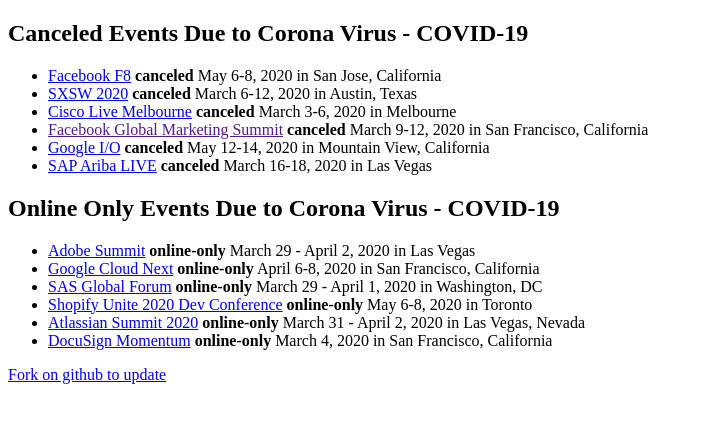
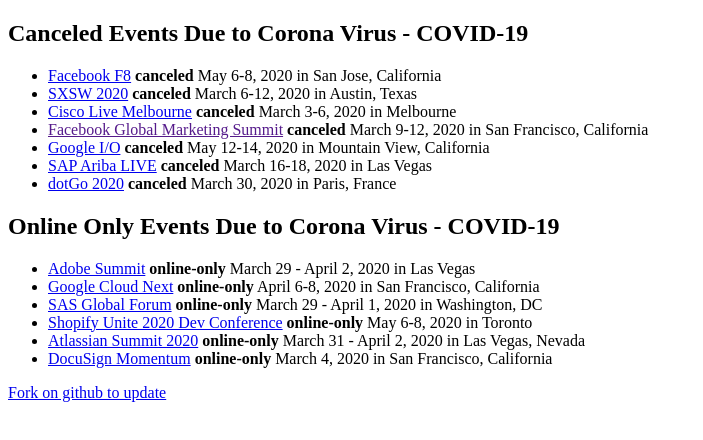
Before and after one commit to oguzbilgic/coronacanceled.com, a Next.js app: page / in a window 1280 px wide. Shown: the top 440 px of the page, without its empty margins (0-703 px from the left). Built offline with nearby package versions, Linux system fonts and the light colour scheme.

Commit message:
Add dotGo 2020

```diff
--- a/pages/index.js
+++ b/pages/index.js
@@ -86,6 +86,13 @@
     date: "March 4, 2020",
     status: "online-only"
   },
+  {
+    name: "dotGo 2020",
+    link: "https://www.dotgo.eu/",
+    location: "Paris, France",
+    date: "March 30, 2020",
+    status: "canceled"
+  },
 ]
 
 function HomePage() {
```
